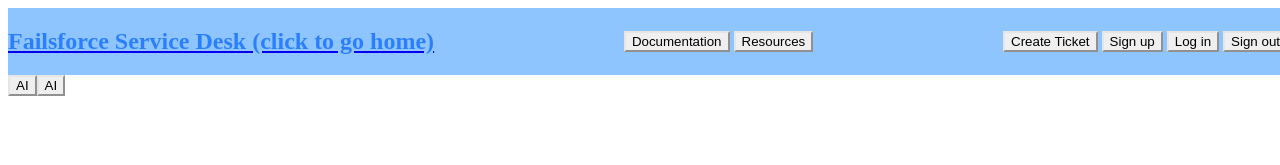
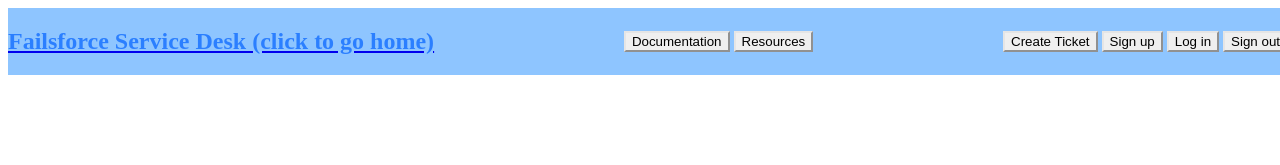
Before and after one commit to ingoau/service-table, a Next.js app: page / in a window 1280 px wide. Shown: the top 165 px of the page. Built offline with nearby package versions, Linux system fonts and the light colour scheme.

Commit message:
delete homeapge contaent

```diff
--- a/app/page.tsx
+++ b/app/page.tsx
@@ -1,11 +1,3 @@
-import AiButton from "@/components/ai-button";
-import Image from "next/image";
-
 export default function Home() {
-  return (
-    <>
-      <AiButton />
-      <AiButton extended={true} />
-    </>
-  );
+  return <></>;
 }
```
